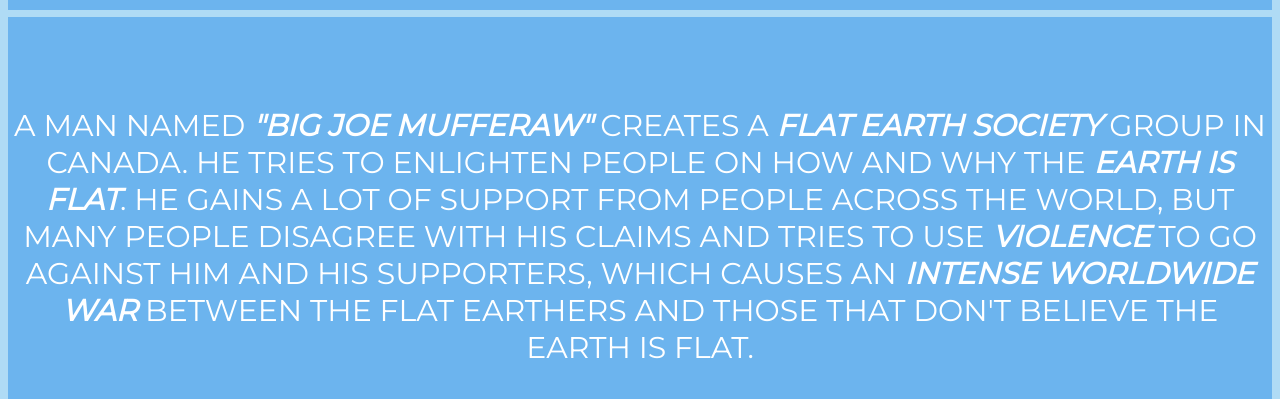
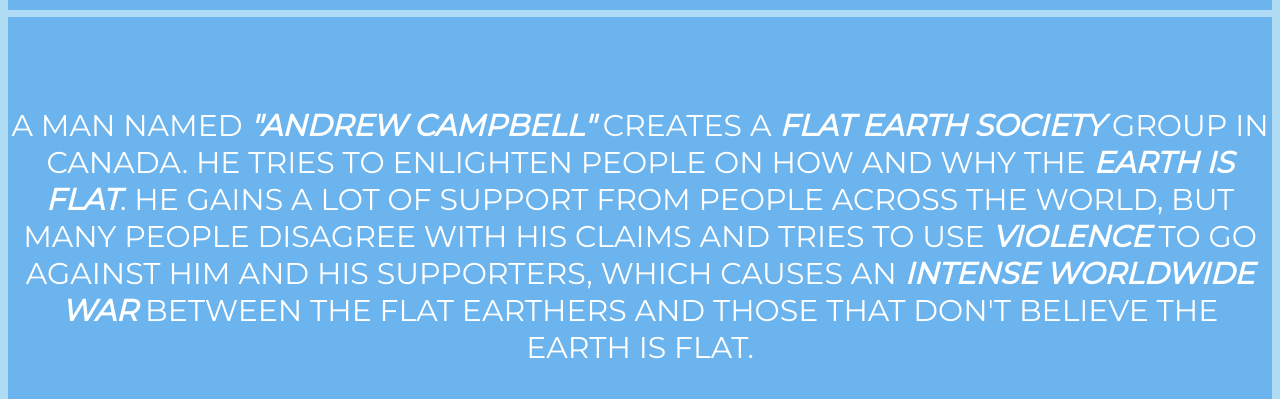
Before and after one commit to yahiae6643/flat-earth-moviepage, a plain HTML site: page index.html in a window 1280 px wide. Shown: the part 798-1197 px from the top of the page. Drawn offline with Linux system fonts and the light colour scheme.

Commit message:
rename the main character

```diff
--- a/index.html
+++ b/index.html
@@ -19,7 +19,7 @@
   </div>
 
   <div class="info">
-    <h3>A man named <span>"Big Joe Mufferaw"</span> creates a <span>Flat Earth Society</span> group in Canada. He tries to enlighten people on how and why the <span>Earth is flat</span>. He gains a lot of support from people across the world, but many people
+    <h3>A man named <span>"Andrew Campbell"</span> creates a <span>Flat Earth Society</span> group in Canada. He tries to enlighten people on how and why the <span>Earth is flat</span>. He gains a lot of support from people across the world, but many people
       disagree with his claims and tries to use <span>violence</span> to go against him and his supporters, which causes an <span>intense worldwide war</span> between the Flat Earthers and those that don't believe the Earth is flat.</h3>
 
     <form action="http://www.w3schools.com/action_page.php" method="get">
```
Also changed, not shown: sequel.html (+1 -1 lines).
